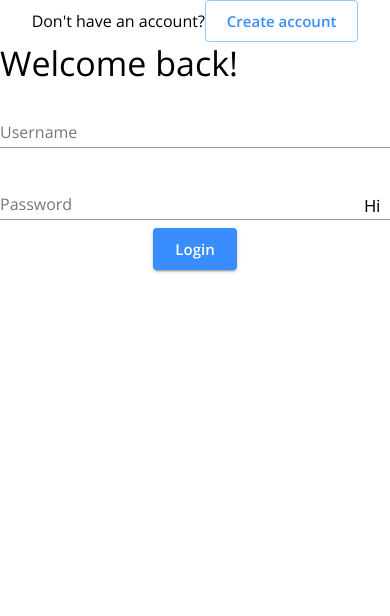
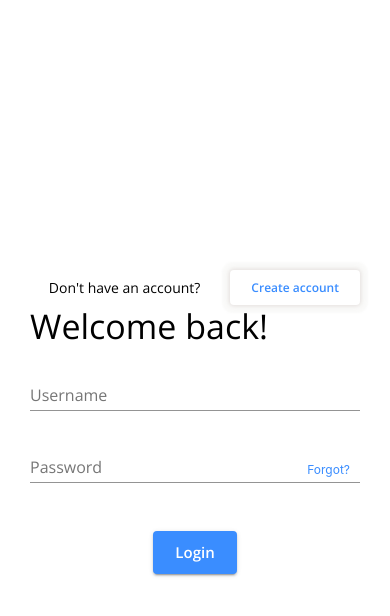
Before and after one commit to jamezmca/messenger-2600, a React (Create React App) app in the folder client/: page /login in a window 390 px wide. Shown: the top 616 px of the page. Built offline with nearby package versions, Linux system fonts and the light colour scheme; no server answers.

Commit message:
Update Login.js
screen is responsive;

just need to finish editing padding etc and add in the overlaid image and make the form functional and then apply the same to the signup page

```diff
--- a/client/src/Login.js
+++ b/client/src/Login.js
@@ -28,6 +28,8 @@ const useStyles = makeStyles((theme) => ({
     backgroundColor: theme.palette.type === 'light' ? theme.palette.grey[50] : theme.palette.grey[900],
     backgroundSize: 'cover',
     backgroundPosition: 'center',
+    height: 'auto',
+    maxWidth: '100%'
   },
   avatar: {
     margin: theme.spacing(1),
@@ -43,14 +45,29 @@ const useStyles = makeStyles((theme) => ({
   },
   span: {
     right: 10,
-    top: '50%',
+    top: '55%',
     position: 'absolute',
+    fontSize: 12,
+    color: theme.palette.primary.main
   },
   box: {
     display: 'flex'
   },
   passwordInput: {
     position: 'relative'
+  },
+  createAccountButton: {
+    marginLeft: 30,
+    border: 'none',
+    boxShadow: '0 0 4px 1px hsla(10, 10%, 65%, 0.3), 0 0 2px 8px hsla(10, 10%, 90%, 0.2)',
+    fontSize: 12,
+  },
+  loginButton: {
+    marginTop: 40,
+
+  },
+  contentContainer: {
+    padding: 30
   }
 
 }))
@@ -73,27 +90,26 @@ const Login = (props) => {
   }
 
   return (
-    <Grid container justifyContent="center">
+    <Grid container className={classes.root} justifyContent="center" alignItems="center">
       <Box className={classes.box}>
         {/* this one for image */}
         <Hidden xsDown>
-          {/* <Grid item className={classes.image} sm={4} /> */}
-          {/* just use a normal img prop */}
-          <Grid item sm={4}>
-            <img src={image} alt="cool" />
+          <Grid item sm={5} container>
+            <img src={image} alt="people messaging" className={classes.image}/>
           </Grid>
         </Hidden>
 
 
         {/* this one for inputs */}
-        <Grid container item xs={12} sm={8}>
+        <Grid container item xs={12} sm={7} className={classes.contentContainer}>
           {/* this one for the register */}
-          <Grid container item xs={12} alignItems="center" justifyContent="center">
-            <Typography>Don't have an account?</Typography>
+          <Grid container item xs={12} sm={12} alignItems="center" justifyContent="flex-end">
+            <Typography variant="subtitle2">Don't have an account?</Typography>
             <Button
               variant="outlined"
               color="primary"
               size="large"
+              className={classes.createAccountButton}
               onClick={() => history.push("/register")}>Create account</Button>
           </Grid>
 
@@ -123,11 +139,11 @@ const Login = (props) => {
                     type="password"
                     name="password"
                   />
-                  <span role="button" className={classes.span}>Hi</span>
+                  <span role="button" className={classes.span}>Forgot?</span>
                 </FormControl>
               </Grid>
               <Grid container item xs={12} justifyContent="center">
-                <Button type="submit" variant="contained" size="large" color="primary">
+                <Button type="submit" variant="contained" size="large" color="primary" className={classes.loginButton}>
                   Login
               </Button>
               </Grid>
```
